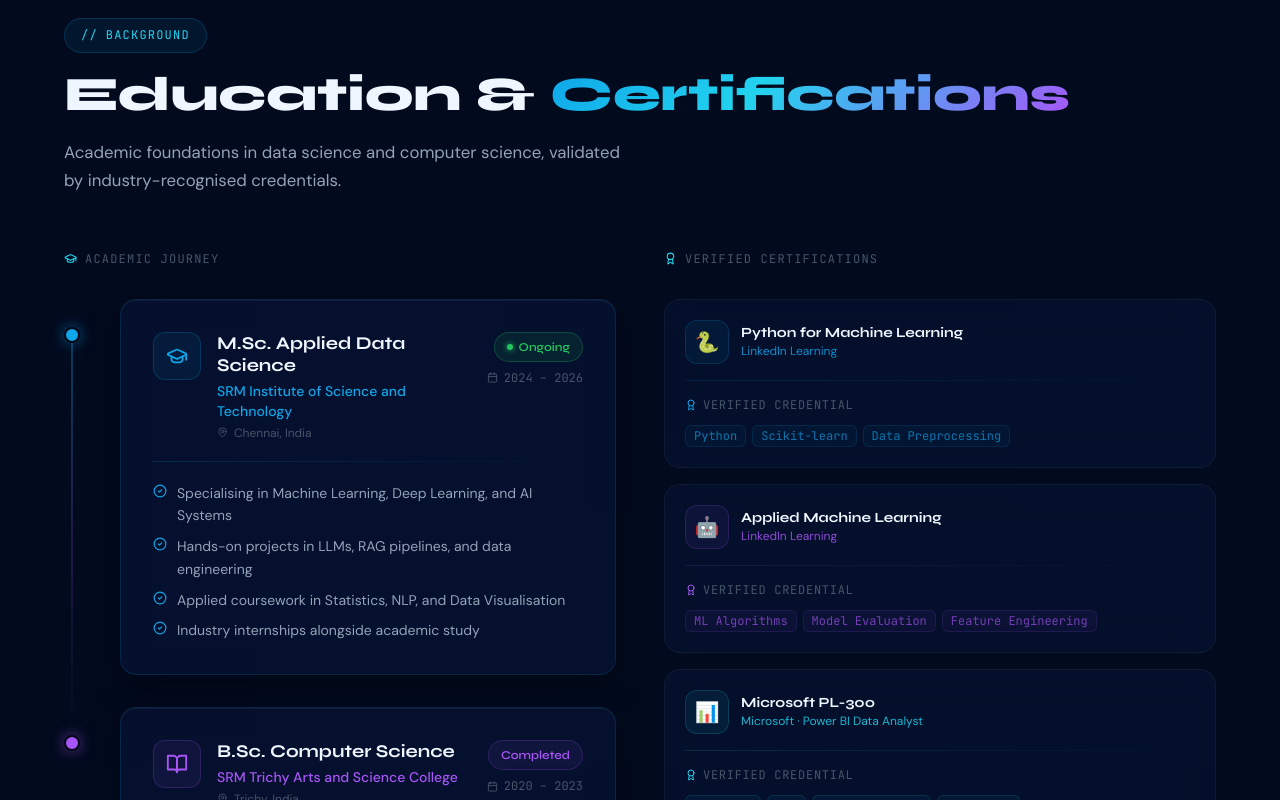
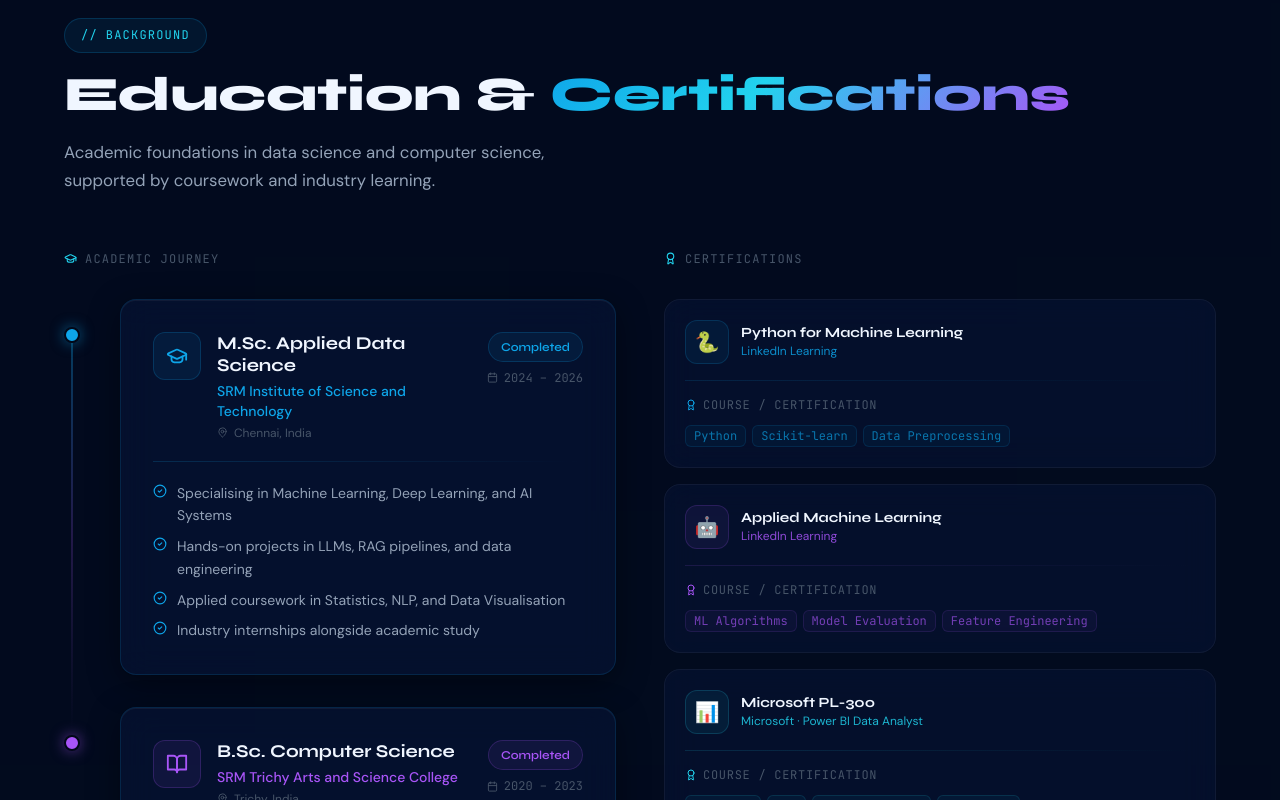
Before and after one commit to Vijaykio10/vijaya-portfolio, a React (Vite) app: page / in a window 1280 px wide. Shown: the part 8380-9180 px from the top of the page. Built offline with nearby package versions, Linux system fonts and the light colour scheme.

Commit message:
Update education status and certification labels

```diff
--- a/src/components/Education.jsx
+++ b/src/components/Education.jsx
@@ -19,7 +19,7 @@
     institution: 'SRM Institute of Science and Technology',
     location: 'Chennai, India',
     period: '2024 – 2026',
-    status: 'Ongoing',
+    status: 'Completed',
     accent: '#0ea5e9',
     accentBg: 'rgba(14,165,233,0.08)',
     accentBorder: 'rgba(14,165,233,0.2)',
@@ -57,7 +57,7 @@
     accent: '#0ea5e9',
     bg: 'rgba(14,165,233,0.07)',
     border: 'rgba(14,165,233,0.18)',
-    link: 'https://linkedin.com/',
+    link: null,
     skills: ['Python', 'Scikit-learn', 'Data Preprocessing'],
   },
   {
@@ -77,7 +77,7 @@
     accent: '#22d3ee',
     bg: 'rgba(34,211,238,0.07)',
     border: 'rgba(34,211,238,0.18)',
-    link: 'https://learn.microsoft.com/',
+    link: null,
     skills: ['Power BI', 'DAX', 'Data Modelling', 'Reporting'],
   },
 ]
@@ -250,6 +250,7 @@
             </p>
           </div>
         </div>
+        {link && (
           <a
             href={link}
             target="_blank"
@@ -260,6 +261,7 @@
           >
             <ExternalLink size={13} />
           </a>
+        )}
       </div>
 
       <div
@@ -270,7 +272,7 @@
       <div className="flex items-center gap-1.5 mb-3">
         <Award size={12} style={{ color: accent }} />
         <span className="text-xs font-mono" style={{ color: 'var(--text-muted)', letterSpacing: '0.06em' }}>
-          VERIFIED CREDENTIAL
+          COURSE / CERTIFICATION
         </span>
       </div>
 
@@ -315,8 +317,7 @@
             Education &amp; <span className="gradient-text">Certifications</span>
           </h2>
           <p className="section-subtitle">
-            Academic foundations in data science and computer science, validated
-            by industry-recognised credentials.
+            Academic foundations in data science and computer science, supported by coursework and industry learning.
           </p>
         </motion.div>
 
@@ -369,7 +370,7 @@
               style={{ color: 'var(--text-muted)', letterSpacing: '0.1em' }}
             >
               <Award size={13} style={{ color: 'var(--cyan)' }} />
-              VERIFIED CERTIFICATIONS
+              CERTIFICATIONS
             </motion.p>
 
             <div className="space-y-4">
```
Lines whose indentation alone changed are shown as unchanged.
